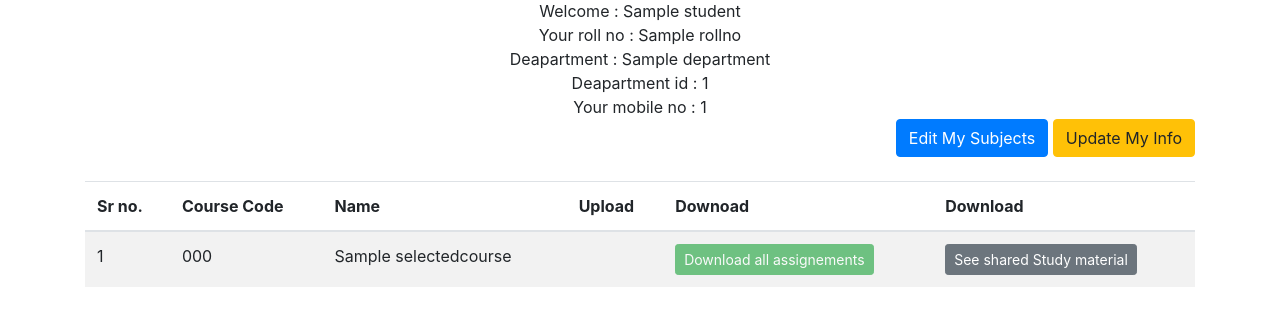
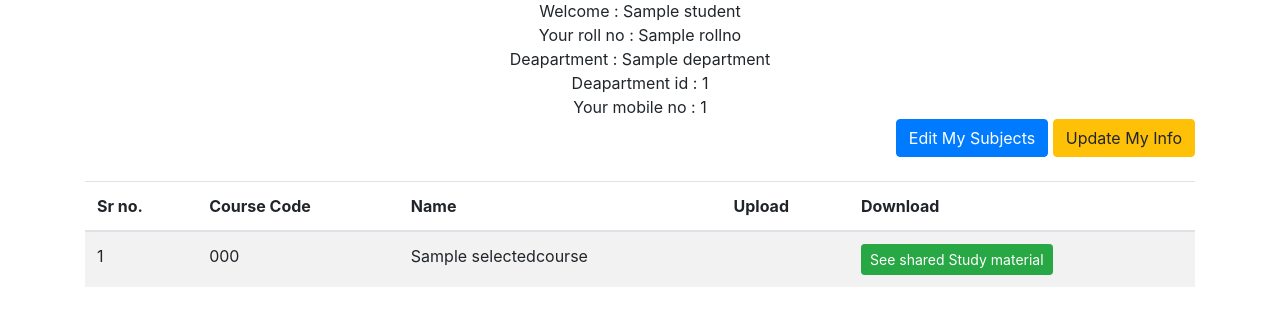
Before and after one commit to G-Sudarshan/submito, a PHP site: the page made by application/views/Student/StudentDashboard.php in a window 1280 px wide. Shown: the part 271-597 px from the top of the page. Run offline with PHP 8.4, Linux system fonts and the light colour scheme; the template is opened without the code that fills it: most values are stand-ins (such as "Sample title", 1, 10 or a date in 2020); data that the repository does not hold is empty.

Commit message:
removed upload front pages button and download all assignments button  Changes to be committed: 	modified:   application/views/Student/StudentDashboard.php 	modified:   application/views/Teacher/TeacherDashboard.php

```diff
--- a/application/views/Student/StudentDashboard.php
+++ b/application/views/Student/StudentDashboard.php
@@ -72,7 +72,6 @@ echo "Your mobile no : ".$studentData->mobile_no."<br/>";
       <th>Course Code</th>
       <th>Name</th>
       <th>Upload</th>
-      <th>Downoad</th>
       <th>Download</th>
 
     </thead>
@@ -102,11 +101,9 @@ echo "Your mobile no : ".$studentData->mobile_no."<br/>";
 
           ?>
           </td>
-          <td>
-          <button class="btn btn-success btn-sm" disabled>Download all assignements</button>
-           </td>
+
            <td>
-            <button class="btn btn-secondary btn-sm">See shared Study material</button>
+            <button class="btn btn-success btn-sm">See shared Study material</button>
             </td>
         </td>
 
--- a/application/views/Teacher/TeacherDashboard.php
+++ b/application/views/Teacher/TeacherDashboard.php
@@ -57,7 +57,7 @@ echo "your staff id : ".$teacherData->staff_id."<br/>";
       <th>Name</th>
       <th>Create</th>
       <th>  Check  </th>
-      <th>Upload</th>
+
       <th>Share</th>
 
     </thead>
@@ -110,7 +110,7 @@ echo "your staff id : ".$teacherData->staff_id."<br/>";
 
           ?>
 
-          <td><button class="btn btn-info btn-sm ">Upload front pages</button></td>
+
           <td><button class="btn btn-warning btn-sm ">Share study material</button></td>
 
 
```
